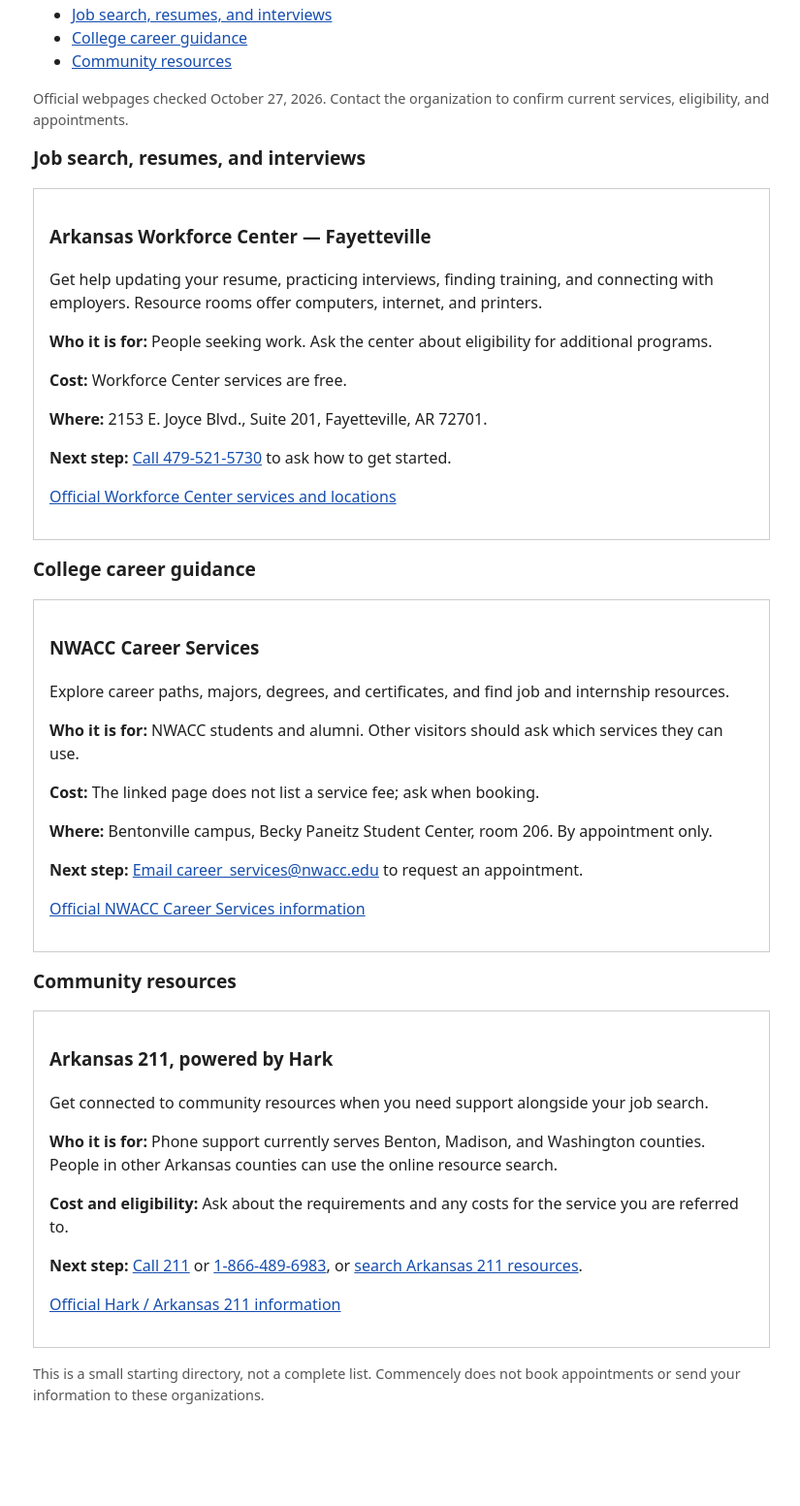
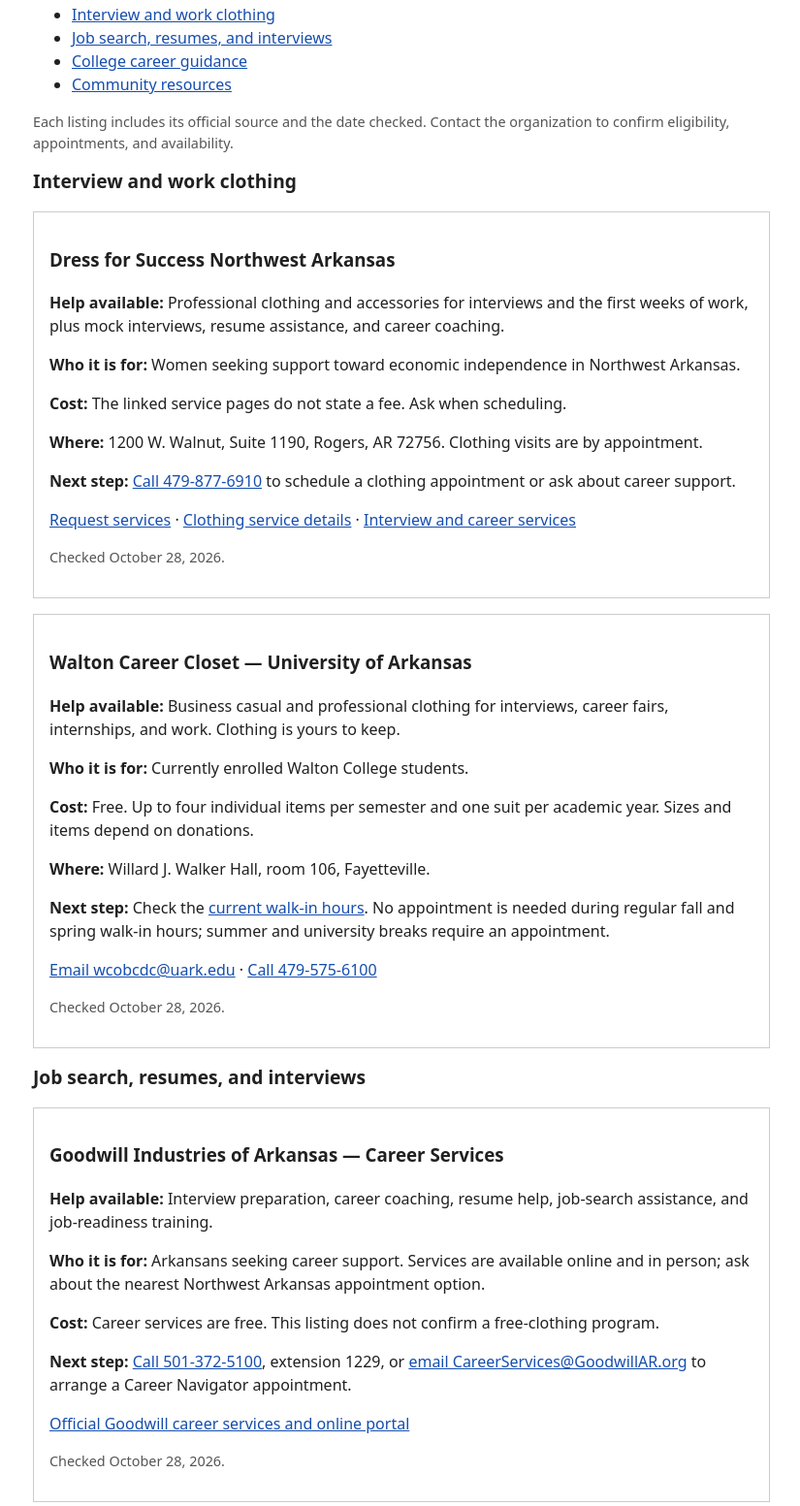
Before and after one commit to eca006/Commencely, a website: page app/public/support.html in a window 1280 px wide. Shown: the part 178-1731 px from the top of the page at 97% size, without its empty margins (226-1051 px from the left). Before the commit the page ends 1659 px from the top, so only its background shows below. Drawn offline with Linux system fonts and the light colour scheme.

Commit message:
Add clothing and interview support organizations to local resources

```diff
--- a/app/public/support.html
+++ b/app/public/support.html
@@ -5,9 +5,37 @@
 <h1>Find local support</h1>
 <nav aria-label="Main"><a href="/">Find jobs</a> · <a href="/resume">Build my resume</a> · <a href="/support" aria-current="page">Find local support</a></nav>
 <p>A starting list of resources in Northwest Arkansas. Choose the kind of help you need.</p>
-<ul><li><a href="#job-help">Job search, resumes, and interviews</a></li><li><a href="#career-help">College career guidance</a></li><li><a href="#community-help">Community resources</a></li></ul>
-<p class="note">Official webpages checked October 27, 2026. Contact the organization to confirm current services, eligibility, and appointments.</p>
+<ul><li><a href="#clothing-help">Interview and work clothing</a></li><li><a href="#job-help">Job search, resumes, and interviews</a></li><li><a href="#career-help">College career guidance</a></li><li><a href="#community-help">Community resources</a></li></ul>
+<p class="note">Each listing includes its official source and the date checked. Contact the organization to confirm eligibility, appointments, and availability.</p>
+<section aria-labelledby="clothing-help"><h2 id="clothing-help">Interview and work clothing</h2>
+<article><h3>Dress for Success Northwest Arkansas</h3>
+<p><strong>Help available:</strong> Professional clothing and accessories for interviews and the first weeks of work, plus mock interviews, resume assistance, and career coaching.</p>
+<p><strong>Who it is for:</strong> Women seeking support toward economic independence in Northwest Arkansas.</p>
+<p><strong>Cost:</strong> The linked service pages do not state a fee. Ask when scheduling.</p>
+<p><strong>Where:</strong> 1200 W. Walnut, Suite 1190, Rogers, AR 72756. Clothing visits are by appointment.</p>
+<p><strong>Next step:</strong> <a href="tel:+14798776910">Call 479-877-6910</a> to schedule a clothing appointment or ask about career support.</p>
+<p><a href="https://www.dfsnwaportal.com/">Request services</a> · <a href="https://dfsnwa.org/programs/suitings/">Clothing service details</a> · <a href="https://dfsnwa.org/programs/">Interview and career services</a></p>
+<p class="note">Checked October 28, 2026.</p>
+</article>
+<article><h3>Walton Career Closet — University of Arkansas</h3>
+<p><strong>Help available:</strong> Business casual and professional clothing for interviews, career fairs, internships, and work. Clothing is yours to keep.</p>
+<p><strong>Who it is for:</strong> Currently enrolled Walton College students.</p>
+<p><strong>Cost:</strong> Free. Up to four individual items per semester and one suit per academic year. Sizes and items depend on donations.</p>
+<p><strong>Where:</strong> Willard J. Walker Hall, room 106, Fayetteville.</p>
+<p><strong>Next step:</strong> Check the <a href="https://waltoncareers.uark.edu/channels/walton-career-closet/">current walk-in hours</a>. No appointment is needed during regular fall and spring walk-in hours; summer and university breaks require an appointment.</p>
+<p><a href="mailto:wcobcdc@uark.edu">Email wcobcdc@uark.edu</a> · <a href="tel:+14795756100">Call 479-575-6100</a></p>
+<p class="note">Checked October 28, 2026.</p>
+</article></section>
 <section aria-labelledby="job-help"><h2 id="job-help">Job search, resumes, and interviews</h2>
+<article><h3>Goodwill Industries of Arkansas — Career Services</h3>
+<p><strong>Help available:</strong> Interview preparation, career coaching, resume help, job-search assistance, and job-readiness training.</p>
+<p><strong>Who it is for:</strong> Arkansans seeking career support. Services are available online and in person; ask about the nearest Northwest Arkansas appointment option.</p>
+<p><strong>Cost:</strong> Career services are free. This listing does not confirm a free-clothing program.</p>
+<p><strong>Next step:</strong> <a href="tel:+15013725100">Call 501-372-5100</a>, extension 1229, or <a href="mailto:CareerServices@GoodwillAR.org">email CareerServices@GoodwillAR.org</a> to arrange a Career Navigator appointment.</p>
+<p><a href="https://www.goodwillar.org/career-services/">Official Goodwill career services and online portal</a></p>
+<p class="note">Checked October 28, 2026.</p>
+</article>
+
 <article><h3>Arkansas Workforce Center — Fayetteville</h3>
 <p>Get help updating your resume, practicing interviews, finding training, and connecting with employers. Resource rooms offer computers, internet, and printers.</p>
 <p><strong>Who it is for:</strong> People seeking work. Ask the center about eligibility for additional programs.</p>
@@ -15,6 +43,7 @@
 <p><strong>Where:</strong> 2153 E. Joyce Blvd., Suite 201, Fayetteville, AR 72701.</p>
 <p><strong>Next step:</strong> <a href="tel:+14795215730">Call 479-521-5730</a> to ask how to get started.</p>
 <p><a href="https://dws.arkansas.gov/workforce-services/arkansas-workforce-centers/">Official Workforce Center services and locations</a></p>
+<p class="note">Checked October 27, 2026.</p>
 </article></section>
 <section aria-labelledby="career-help"><h2 id="career-help">College career guidance</h2>
 <article><h3>NWACC Career Services</h3>
@@ -24,6 +53,7 @@
 <p><strong>Where:</strong> Bentonville campus, Becky Paneitz Student Center, room 206. By appointment only.</p>
 <p><strong>Next step:</strong> <a href="mailto:career_services@nwacc.edu">Email career_services@nwacc.edu</a> to request an appointment.</p>
 <p><a href="https://www.nwacc.edu/careercenter/index.html">Official NWACC Career Services information</a></p>
+<p class="note">Checked October 27, 2026.</p>
 </article></section>
 <section aria-labelledby="community-help"><h2 id="community-help">Community resources</h2>
 <article><h3>Arkansas 211, powered by Hark</h3>
@@ -32,6 +62,7 @@
 <p><strong>Cost and eligibility:</strong> Ask about the requirements and any costs for the service you are referred to.</p>
 <p><strong>Next step:</strong> <a href="tel:211">Call 211</a> or <a href="tel:+18664896983">1-866-489-6983</a>, or <a href="https://search.arkansas211.org/">search Arkansas 211 resources</a>.</p>
 <p><a href="https://harknwa.com/arkansas211">Official Hark / Arkansas 211 information</a></p>
+<p class="note">Checked October 27, 2026.</p>
 </article></section>
 <p class="note">This is a small starting directory, not a complete list. Commencely does not book appointments or send your information to these organizations.</p>
 </main></body></html>
```
Also changed, not shown: app/README.md.
